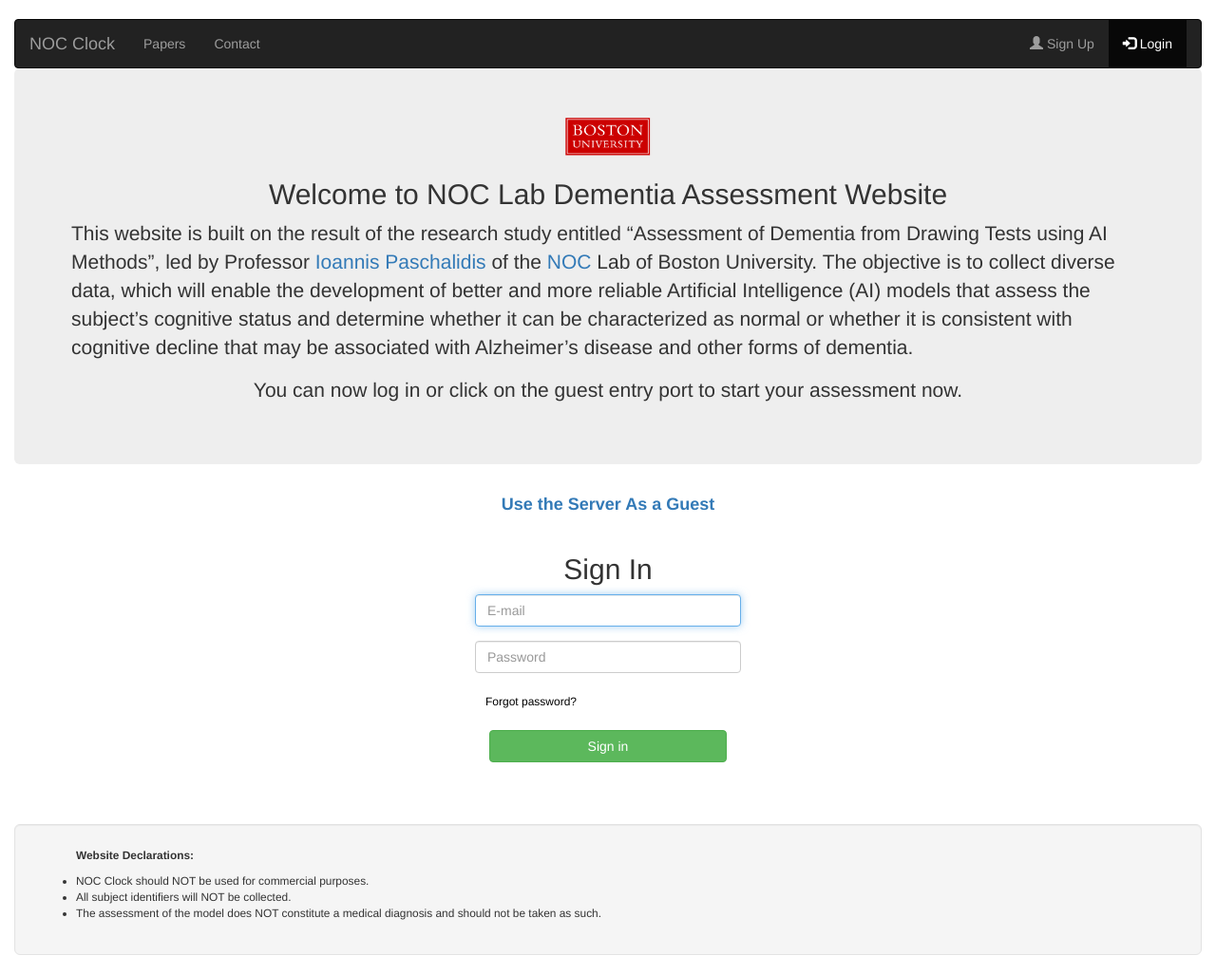
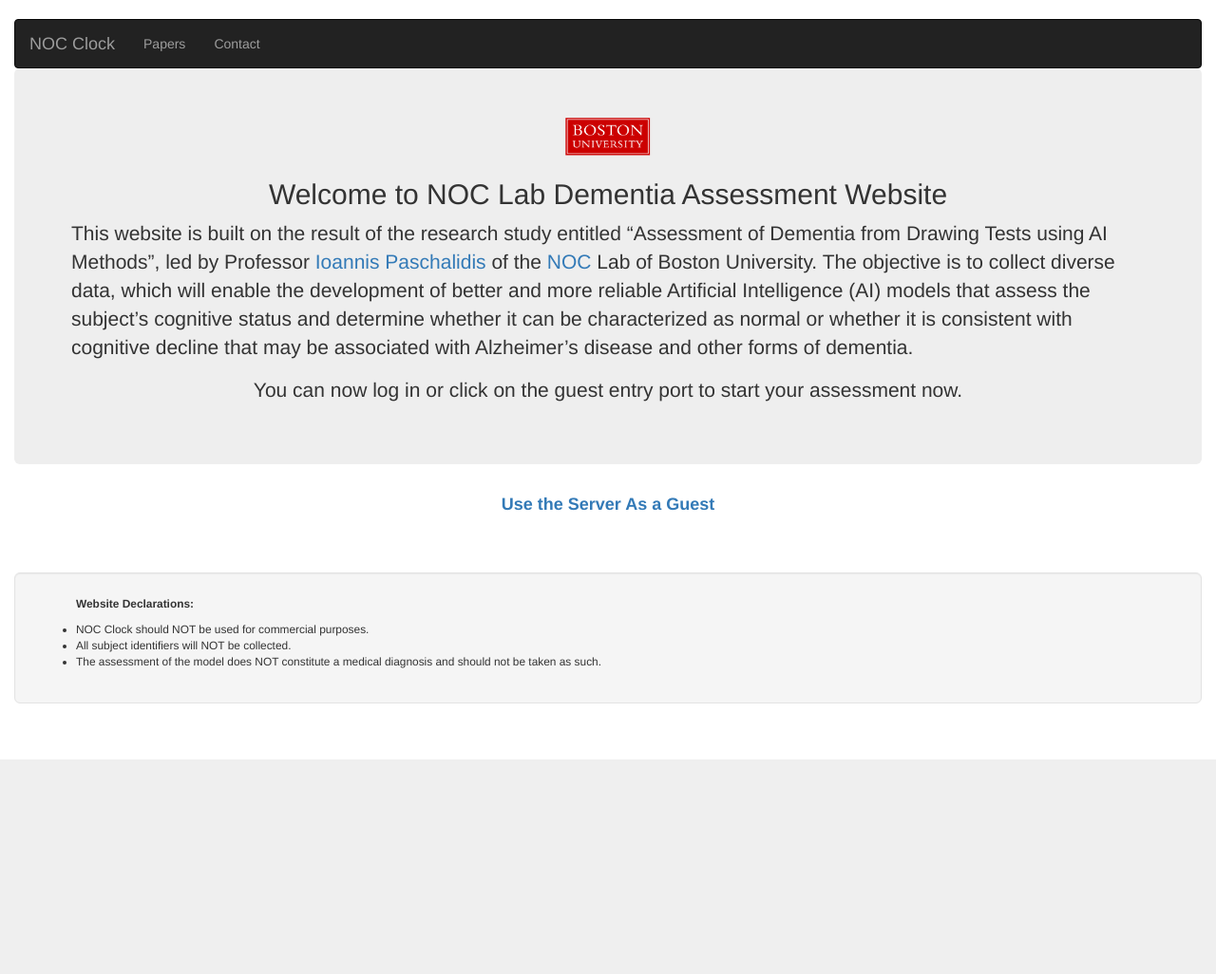
Before and after one commit to NoSpringNoRain/NOC-Clock-Website, a Django app: a page that uses server/core/templates/core/base.html in a window 1280 px wide. Shown: the whole page at 95% size. After the commit the page ends 800 px from the top, so only its background shows below. Run offline with Django 3.2, Linux system fonts and the light colour scheme; parts of the project's set-up code (start-up, migrations or seed data) failed here and were passed over; some libraries are stand-ins or nearby versions.

Commit message:
Incorporating team's feedback

```diff
--- a/server/core/forms.py
+++ b/server/core/forms.py
@@ -15,7 +15,7 @@
 
 
 class JobSubmitForm(forms.Form):
-    job_name = forms.CharField(label='Job name',
+    job_name = forms.CharField(label='Job name (Please enter a unique identifier for this submission and do not include any personal information)',
                                required=False)
 
     age = forms.IntegerField(label='Age',
@@ -30,7 +30,7 @@
     sex = forms.ChoiceField(widget=forms.Select, choices=SEX_CHOICES,
                             label='Gender', required=False)
 
-    height = forms.CharField(label='Height (ft/inches)',
+    height = forms.CharField(label='Height (ft/in)',
                              help_text='Enter your height, e.g. 5\'5\'\'', required=False)
 
     weight = forms.FloatField(label='Weight (pounds)',
@@ -138,7 +138,7 @@
         ('4', '4 or more times each week')
     )
     exercise_frequency = forms.ChoiceField(widget=forms.Select, choices=EXE_CHOICES,
-                                           label='How often do you exercise or walk'
+                                           label='How often do you exercise or walk '
                                                  'for more than 10 minutes (without stopping)?', required=False)
     ALC_CHOICES = (
         ('0', 'N/A'),
--- a/server/core/templates/core/base.html
+++ b/server/core/templates/core/base.html
@@ -95,13 +95,13 @@
                             <li><a href={% url "logout" %}><span class="glyphicon glyphicon-log-out"></span> Logout</a></li>
                         {% else %}
 
-                            <li {% if request.resolver_match.url_name == "signup" %}class='active'{% endif %}>
-                                <a href={% url "signup" %}><span class="glyphicon glyphicon-user"></span> Sign Up</a>
-                            </li>
+<!--                            <li {% if request.resolver_match.url_name == "signup" %}class='active'{% endif %}>-->
+<!--                                <a href={% url "signup" %}><span class="glyphicon glyphicon-user"></span> Sign Up</a>-->
+<!--                            </li>-->
 
-                            <li {% if request.resolver_match.url_name == "login" %}class='active'{% endif %}>
-                                <a href={% url "login" %}><span class="glyphicon glyphicon-log-in"></span> Login</a>
-                            </li>
+<!--                            <li {% if request.resolver_match.url_name == "login" %}class='active'{% endif %}>-->
+<!--                                <a href={% url "login" %}><span class="glyphicon glyphicon-log-in"></span> Login</a>-->
+<!--                            </li>-->
                         {% endif %}
                     </ul>
                 </div>
--- a/server/core/templates/core/details.html
+++ b/server/core/templates/core/details.html
@@ -32,7 +32,7 @@
             <br>
             {% if job.details_json %}
                 <p>Age: {{ job.age }}</p>
-                <p>Sex: {{ job.sex }}</p>
+<!--                <p>Sex: {{ job.sex }}</p>-->
             {% endif %}
         </div>
 
--- a/server/core/templates/core/home.html
+++ b/server/core/templates/core/home.html
@@ -587,7 +587,7 @@
 <!--                <a style="font-weight: bold; text-align: justify">Step 1: </a>-->
                 <p class="text-left">Please click on this <button type="button" onclick="window.open('server/core/templates/assets/clock_drawing.pdf')">Start Taking Clock Drawing Test</button>
                     button to get the instructions and complete the test independently.</p>
-                <p class="text-left"> Then submit a picture of your drawing here: <input style="display: inline" id="id_img" name="img" required type="file"></p>
+                <p class="text-left"> Then submit a picture of your drawing here: <input style="display: inline" id="id_img" name="img" required type="file" accept="image/png, image/jpeg"></p>
                 {% if form.img.errors %}
                 <span class="glyphicon glyphicon-remove form-control-feedback"></span>
                 {% endif %}
@@ -598,7 +598,7 @@
                 <label for="id_img" style="font-weight: bold">{{ form.img_trail.label }}</label>
                 <p class="text-left">Please click on the <button  type="button" onclick="window.open('server/core/templates/assets/trailA.pdf')">Start Taking Trail Test</button>
                 button, print out the instructions and follow them to complete the test.</p>
-                <p class="text-left">After you have completed the test, please submit a picture of your test result here: <input style="display: inline" id="id_img_trail" name="img_trail" type="file">
+                <p class="text-left">After you have completed the test, please submit a picture of your test result here: <input style="display: inline" id="id_img_trail" name="img_trail" type="file" accept="image/png, image/jpeg">
                 </p>
                 {% if form.img_trail.errors %}
                 <span class="glyphicon glyphicon-remove form-control-feedback"></span>
--- a/server/core/templates/core/login.html
+++ b/server/core/templates/core/login.html
@@ -22,29 +22,29 @@
 
 <br>
 
-<form class="form-horizontal my-signin-form" enctype="multipart/form-data" action={% url "login" %} method="post">
-    {% csrf_token %}
+<!--<form class="form-horizontal my-signin-form" enctype="multipart/form-data" action={% url "login" %} method="post">-->
+<!--    {% csrf_token %}-->
 
-	<h2 class="white-outline text-center">Sign In</h2>
+<!--	<h2 class="white-outline text-center">Sign In</h2>-->
 
-    <div class="form-group">
-        <input type="text" id="username" class="form-control" name="username"
-               value="" placeholder="E-mail" required autofocus>
-    </div>
+<!--    <div class="form-group">-->
+<!--        <input type="text" id="username" class="form-control" name="username"-->
+<!--               value="" placeholder="E-mail" required autofocus>-->
+<!--    </div>-->
 
-    <div class="form-group">
-        <input type="password" id="password" class="form-control" name="password"
-               value="" placeholder="Password" required>
-    </div>
+<!--    <div class="form-group">-->
+<!--        <input type="password" id="password" class="form-control" name="password"-->
+<!--               value="" placeholder="Password" required>-->
+<!--    </div>-->
 
-    <div class="form-group">
-        <a class="btn btn-sm btn-link white-outline text-center" style="color: black;" href='{% url "reset_password" %}'>Forgot password?</a>
-    </div>
+<!--    <div class="form-group">-->
+<!--        <a class="btn btn-sm btn-link white-outline text-center" style="color: black;" href='{% url "reset_password" %}'>Forgot password?</a>-->
+<!--    </div>-->
 
-     <div class="text-center">
-	    <button class="btn btn-md btn-success btn-block" type="submit" name="action" value="Login">Sign in</button>
-     </div>
+<!--     <div class="text-center">-->
+<!--	    <button class="btn btn-md btn-success btn-block" type="submit" name="action" value="Login">Sign in</button>-->
+<!--     </div>-->
 
-</form>
+<!--</form>-->
 
 {% endblock %}
```
Also changed, not shown: 2 other files.
